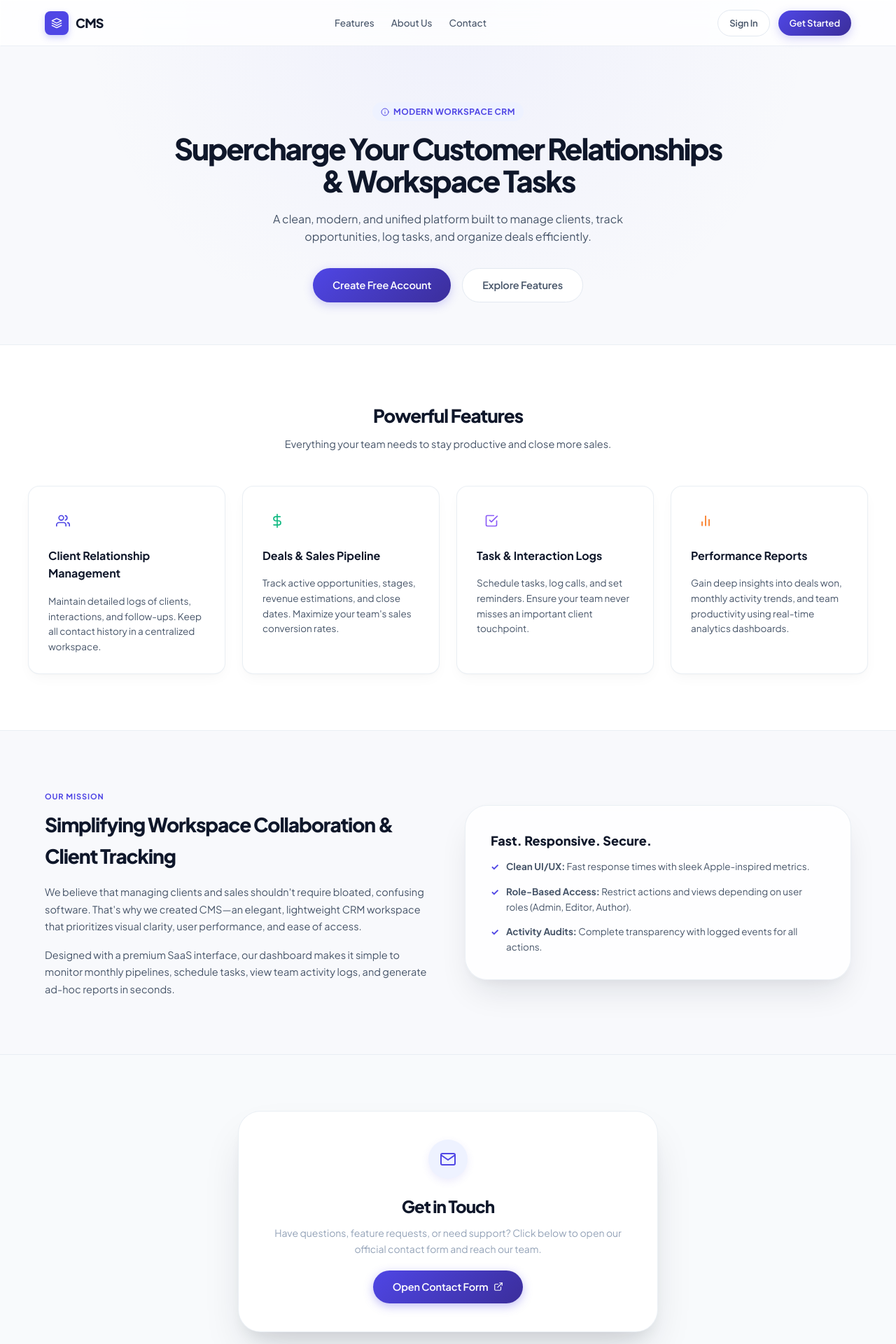
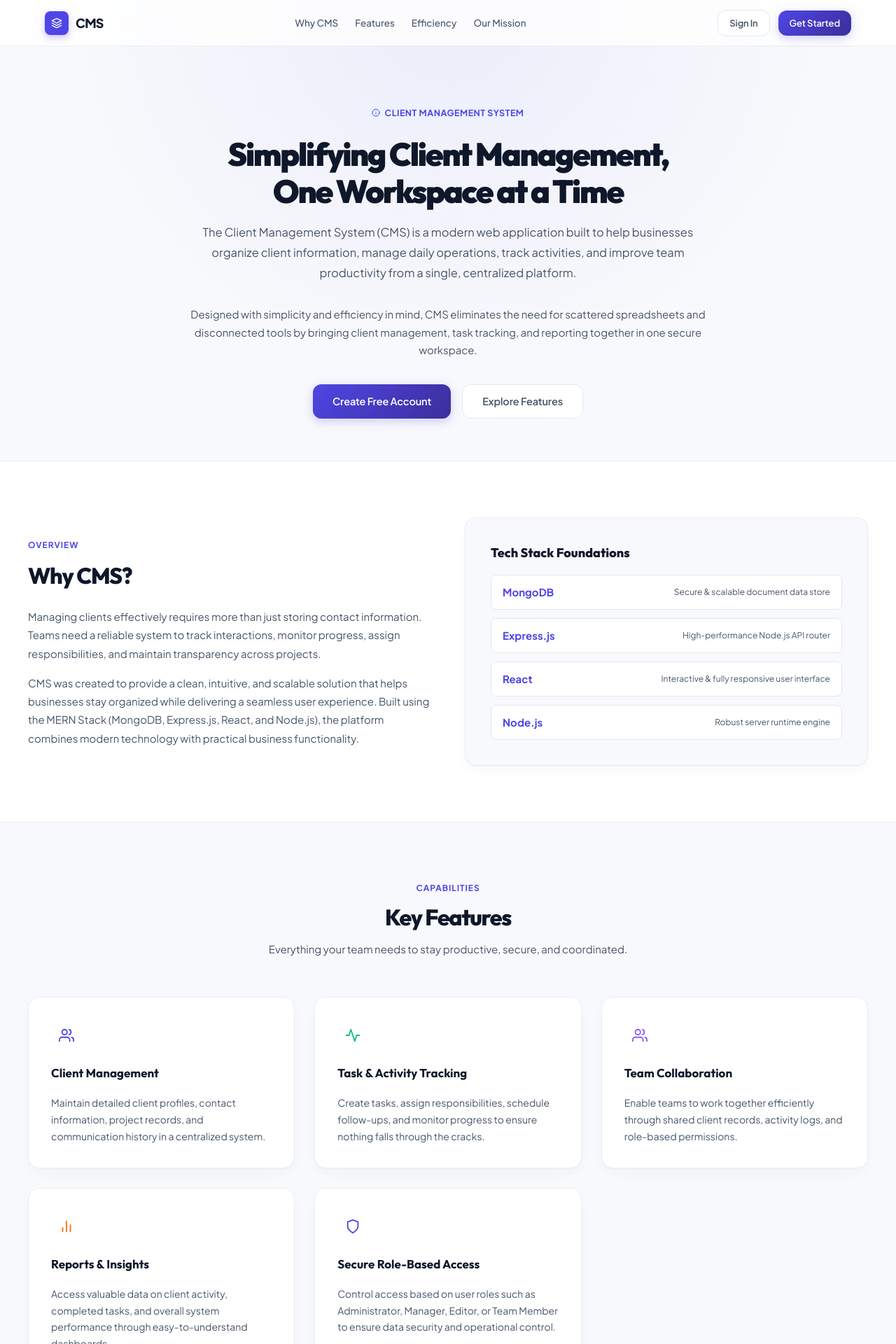
Before and after one commit to vishalsingh756/CMS_Intern, a React (Vite) app in the folder frontend/: page / in a window 1280 px wide. Shown: the top 1920 px of the page at 70% size. Built offline with nearby package versions, Linux system fonts and the light colour scheme; no server answers.

Commit message:
docs: update About page with new content structure and design

```diff
--- a/frontend/src/pages/About.jsx
+++ b/frontend/src/pages/About.jsx
@@ -1,44 +1,60 @@
 import { Link } from 'react-router-dom';
-import { FiUsers, FiDollarSign, FiCheckSquare, FiBarChart2, FiLayers, FiMail, FiInfo, FiExternalLink } from 'react-icons/fi';
+import {
+  FiUsers, FiCheckSquare, FiBarChart2, FiLayers, FiInfo,
+  FiCheckCircle, FiShield, FiTarget, FiActivity, FiUsers as FiCollaboration
+} from 'react-icons/fi';
 import useAuthStore from '../utils/authStore';
 
 export default function About() {
   const { user } = useAuthStore();
-  // Google Form URL (embedded=true renders the form layout natively)
-  const GOOGLE_FORM_URL = "https://docs.google.com/forms/d/e/1FAIpQLSeD5Rld3Mi67fIQYBu5IdaI4XdaLPLK2jvecvaKYDzBxfMHYw/viewform?embedded=true";
 
-  const features = [
+  const keyFeatures = [
     {
       icon: FiUsers,
-      title: "Client Relationship Management",
-      desc: "Maintain detailed logs of clients, interactions, and follow-ups. Keep all contact history in a centralized workspace.",
+      title: "Client Management",
+      desc: "Maintain detailed client profiles, contact information, project records, and communication history in a centralized system.",
       color: "var(--accent)"
     },
     {
-      icon: FiDollarSign,
-      title: "Deals & Sales Pipeline",
-      desc: "Track active opportunities, stages, revenue estimations, and close dates. Maximize your team's sales conversion rates.",
+      icon: FiActivity,
+      title: "Task & Activity Tracking",
+      desc: "Create tasks, assign responsibilities, schedule follow-ups, and monitor progress to ensure nothing falls through the cracks.",
       color: "var(--green)"
     },
     {
-      icon: FiCheckSquare,
-      title: "Task & Interaction Logs",
-      desc: "Schedule tasks, log calls, and set reminders. Ensure your team never misses an important client touchpoint.",
+      icon: FiCollaboration,
+      title: "Team Collaboration",
+      desc: "Enable teams to work together efficiently through shared client records, activity logs, and role-based permissions.",
       color: "var(--purple)"
     },
     {
       icon: FiBarChart2,
-      title: "Performance Reports",
-      desc: "Gain deep insights into deals won, monthly activity trends, and team productivity using real-time analytics dashboards.",
+      title: "Reports & Insights",
+      desc: "Access valuable data on client activity, completed tasks, and overall system performance through easy-to-understand dashboards.",
       color: "var(--orange)"
+    },
+    {
+      icon: FiShield,
+      title: "Secure Role-Based Access",
+      desc: "Control access based on user roles such as Administrator, Manager, Editor, or Team Member to ensure data security and operational control.",
+      color: "var(--accent)"
     }
+  ];
+
+  const efficiencyPoints = [
+    "Modern and responsive user interface",
+    "Secure authentication and authorization",
+    "Real-time activity tracking and audit logs",
+    "Scalable MERN Stack architecture",
+    "Mobile-friendly and user-focused design",
+    "Fast, secure, and easy to use"
   ];
 
   return (
     <div style={{ background: 'var(--bg)', minHeight: '100vh', display: 'flex', flexDirection: 'column' }}>
 
       {/* Decorative top gradient */}
-      <div style={{ position: 'absolute', top: 0, left: 0, right: 0, height: '400px', background: 'radial-gradient(circle at 50% 0%, rgba(99,102,241,0.06) 0%, transparent 70%)', pointerEvents: 'none', zIndex: 0 }} />
+      <div style={{ position: 'absolute', top: 0, left: 0, right: 0, height: '450px', background: 'radial-gradient(circle at 50% 0%, rgba(79,70,229,0.07) 0%, transparent 70%)', pointerEvents: 'none', zIndex: 0 }} />
 
       {/* Navigation Header */}
       <header className="glass" style={{ position: 'sticky', top: 0, zIndex: 100, borderBottom: '1px solid var(--border)', backdropFilter: 'blur(20px)' }}>
@@ -46,7 +62,7 @@ export default function About() {
 
           {/* Logo */}
           <Link to="/" style={{ display: 'flex', alignItems: 'center', gap: '10px' }}>
-            <div style={{ width: '34px', height: '34px', borderRadius: '8px', background: 'var(--accent)', display: 'flex', alignItems: 'center', justifyContent: 'center', boxShadow: '0 4px 10px rgba(99,102,241,0.3)' }}>
+            <div style={{ width: '34px', height: '34px', borderRadius: '8px', background: 'var(--accent)', display: 'flex', alignItems: 'center', justifyContent: 'center', boxShadow: '0 4px 10px rgba(79,70,229,0.3)' }}>
               <FiLayers size={16} color="#fff" />
             </div>
             <span style={{ fontSize: '18px', fontWeight: 800, color: 'var(--text-1)', letterSpacing: '-0.04em' }}>CMS</span>
@@ -54,23 +70,24 @@ export default function About() {
 
           {/* Nav Links */}
           <nav style={{ display: 'flex', alignItems: 'center', gap: '24px' }}>
+            <a href="#why-cms" style={{ fontSize: '13.5px', fontWeight: 500, color: 'var(--text-2)' }}>Why CMS</a>
             <a href="#features" style={{ fontSize: '13.5px', fontWeight: 500, color: 'var(--text-2)' }}>Features</a>
-            <a href="#about" style={{ fontSize: '13.5px', fontWeight: 500, color: 'var(--text-2)' }}>About Us</a>
-            <a href="#contact" style={{ fontSize: '13.5px', fontWeight: 500, color: 'var(--text-2)' }}>Contact</a>
+            <a href="#efficiency" style={{ fontSize: '13.5px', fontWeight: 500, color: 'var(--text-2)' }}>Efficiency</a>
+            <a href="#mission" style={{ fontSize: '13.5px', fontWeight: 500, color: 'var(--text-2)' }}>Our Mission</a>
           </nav>
 
           {/* Action Buttons */}
           <div style={{ display: 'flex', alignItems: 'center', gap: '12px' }}>
             {user ? (
-              <Link to="/dashboard" className="btn btn-primary" style={{ padding: '8px 16px', borderRadius: '980px', fontSize: '13px' }}>
+              <Link to="/dashboard" className="btn btn-primary" style={{ padding: '8px 16px', borderRadius: 'var(--radius)', fontSize: '13px' }}>
                 Back to Dashboard
               </Link>
             ) : (
               <>
-                <Link to="/login" className="btn btn-ghost" style={{ padding: '8px 16px', borderRadius: '980px', fontSize: '13px' }}>
+                <Link to="/login" className="btn btn-ghost" style={{ padding: '8px 16px', borderRadius: 'var(--radius)', fontSize: '13px' }}>
                   Sign In
                 </Link>
-                <Link to="/register" className="btn btn-primary" style={{ padding: '8px 16px', borderRadius: '980px', fontSize: '13px' }}>
+                <Link to="/register" className="btn btn-primary" style={{ padding: '8px 16px', borderRadius: 'var(--radius)', fontSize: '13px' }}>
                   Get Started
                 </Link>
               </>
@@ -86,43 +103,91 @@ export default function About() {
         {/* Hero Section */}
         <section style={{ maxWidth: '1200px', margin: '0 auto', padding: '80px 24px 60px', textAlign: 'center' }}>
           <div className="anim-fade-up">
-            <span style={{ display: 'inline-flex', alignItems: 'center', gap: '6px', background: 'var(--accent-s)', color: 'var(--accent)', fontSize: '12px', fontWeight: 700, padding: '4px 12px', borderRadius: '980px', textTransform: 'uppercase', letterSpacing: '0.04em', marginBottom: '16px' }}>
-              <FiInfo size={12} /> Modern Workspace CRM
+            <span style={{ display: 'inline-flex', alignItems: 'center', gap: '6px', background: 'var(--accent-s)', color: 'var(--accent)', fontSize: '12.5px', fontWeight: 700, padding: '5px 14px', borderRadius: '980px', textTransform: 'uppercase', letterSpacing: '0.04em', marginBottom: '18px' }}>
+              <FiInfo size={12} /> Client Management System
             </span>
-            <h1 style={{ fontSize: '42px', fontWeight: 900, color: 'var(--text-1)', letterSpacing: '-0.05em', lineHeight: '1.1', maxWidth: '800px', margin: '0 auto 18px' }}>
-              Supercharge Your Customer Relationships & Workspace Tasks
+            <h1 style={{ fontSize: '46px', fontWeight: 900, color: 'var(--text-1)', letterSpacing: '-0.05em', lineHeight: '1.15', maxWidth: '850px', margin: '0 auto 18px', fontFamily: "'Outfit', sans-serif" }}>
+              Simplifying Client Management,<br />One Workspace at a Time
             </h1>
-            <p style={{ fontSize: '16px', color: 'var(--text-2)', maxWidth: '600px', margin: '0 auto 32px', lineHeight: '1.6' }}>
-              A clean, modern, and unified platform built to manage clients, track opportunities, log tasks, and organize deals efficiently.
+            <p style={{ fontSize: '16.5px', color: 'var(--text-2)', maxWidth: '750px', margin: '0 auto 32px', lineHeight: '1.75' }}>
+              The Client Management System (CMS) is a modern web application built to help businesses organize client information, manage daily operations, track activities, and improve team productivity from a single, centralized platform.
+            </p>
+            <p style={{ fontSize: '15px', color: 'var(--text-2)', maxWidth: '750px', margin: '0 auto 36px', lineHeight: '1.7' }}>
+              Designed with simplicity and efficiency in mind, CMS eliminates the need for scattered spreadsheets and disconnected tools by bringing client management, task tracking, and reporting together in one secure workspace.
             </p>
             <div style={{ display: 'flex', justifyContent: 'center', gap: '16px' }}>
-              <Link to="/register" className="btn btn-primary" style={{ padding: '12px 28px', fontSize: '14.5px', borderRadius: '980px' }}>
-                Create Free Account
-              </Link>
-              <a href="#features" className="btn btn-ghost" style={{ padding: '12px 28px', fontSize: '14.5px', borderRadius: '980px' }}>
+              {user ? (
+                <Link to="/dashboard" className="btn btn-primary" style={{ padding: '12px 28px', fontSize: '14.5px' }}>
+                  Open Dashboard
+                </Link>
+              ) : (
+                <Link to="/register" className="btn btn-primary" style={{ padding: '12px 28px', fontSize: '14.5px' }}>
+                  Create Free Account
+                </Link>
+              )}
+              <a href="#features" className="btn btn-ghost" style={{ padding: '12px 28px', fontSize: '14.5px' }}>
                 Explore Features
               </a>
             </div>
           </div>
         </section>
 
-        {/* Features Section */}
-        <section id="features" style={{ background: '#fff', borderTop: '1px solid var(--border)', borderBottom: '1px solid var(--border)', padding: '80px 24px' }}>
+        {/* Why CMS Section */}
+        <section id="why-cms" style={{ background: '#fff', borderTop: '1px solid var(--border)', borderBottom: '1px solid var(--border)', padding: '80px 24px' }}>
+          <div style={{ maxWidth: '1200px', margin: '0 auto' }}>
+            <div style={{ display: 'grid', gridTemplateColumns: 'repeat(auto-fit, minmax(300px, 1fr))', gap: '48px', alignItems: 'center' }}>
+              <div>
+                <span style={{ fontSize: '12px', fontWeight: 700, color: 'var(--accent)', letterSpacing: '0.08em', textTransform: 'uppercase' }}>Overview</span>
+                <h2 style={{ fontSize: '32px', fontWeight: 800, color: 'var(--text-1)', letterSpacing: '-0.04em', marginTop: '8px', marginBottom: '20px', fontFamily: "'Outfit', sans-serif" }}>
+                  Why CMS?
+                </h2>
+                <p style={{ fontSize: '15px', color: 'var(--text-2)', lineHeight: '1.75', marginBottom: '16px' }}>
+                  Managing clients effectively requires more than just storing contact information. Teams need a reliable system to track interactions, monitor progress, assign responsibilities, and maintain transparency across projects.
+                </p>
+                <p style={{ fontSize: '15px', color: 'var(--text-2)', lineHeight: '1.75' }}>
+                  CMS was created to provide a clean, intuitive, and scalable solution that helps businesses stay organized while delivering a seamless user experience. Built using the MERN Stack (MongoDB, Express.js, React, and Node.js), the platform combines modern technology with practical business functionality.
+                </p>
+              </div>
+
+              {/* Visual Card Representation of tech stack */}
+              <div className="card" style={{ padding: '36px', background: 'var(--bg)', border: '1px solid var(--border)', boxShadow: 'var(--shadow-sm)' }}>
+                <h3 style={{ fontSize: '18px', fontWeight: 800, color: 'var(--text-1)', marginBottom: '16px', fontFamily: "'Outfit', sans-serif" }}>Tech Stack Foundations</h3>
+                <div style={{ display: 'flex', flexDirection: 'column', gap: '12px' }}>
+                  {[
+                    { label: "MongoDB", desc: "Secure & scalable document data store" },
+                    { label: "Express.js", desc: "High-performance Node.js API router" },
+                    { label: "React", desc: "Interactive & fully responsive user interface" },
+                    { label: "Node.js", desc: "Robust server runtime engine" }
+                  ].map((t, idx) => (
+                    <div key={idx} style={{ background: '#fff', border: '1px solid var(--border-2)', borderRadius: '8px', padding: '12px 16px', display: 'flex', justifyContent: 'space-between', alignItems: 'center' }}>
+                      <strong style={{ color: 'var(--accent)' }}>{t.label}</strong>
+                      <span style={{ fontSize: '12px', color: 'var(--text-2)' }}>{t.desc}</span>
+                    </div>
+                  ))}
+                </div>
+              </div>
+            </div>
+          </div>
+        </section>
+
+        {/* Key Features Section */}
+        <section id="features" style={{ padding: '80px 24px' }}>
           <div style={{ maxWidth: '1200px', margin: '0 auto' }}>
 
-            <div style={{ textAlign: 'center', marginBottom: '48px' }}>
-              <h2 style={{ fontSize: '26px', fontWeight: 800, color: 'var(--text-1)', letterSpacing: '-0.04em' }}>Powerful Features</h2>
-              <p style={{ fontSize: '14.5px', color: 'var(--text-2)', marginTop: '8px' }}>Everything your team needs to stay productive and close more sales.</p>
+            <div style={{ textAlign: 'center', marginBottom: '56px' }}>
+              <span style={{ fontSize: '12px', fontWeight: 700, color: 'var(--accent)', letterSpacing: '0.08em', textTransform: 'uppercase' }}>Capabilities</span>
+              <h2 style={{ fontSize: '32px', fontWeight: 800, color: 'var(--text-1)', letterSpacing: '-0.04em', marginTop: '6px', fontFamily: "'Outfit', sans-serif" }}>Key Features</h2>
+              <p style={{ fontSize: '15px', color: 'var(--text-2)', marginTop: '8px' }}>Everything your team needs to stay productive, secure, and coordinated.</p>
             </div>
 
-            <div style={{ display: 'grid', gridTemplateColumns: 'repeat(auto-fit, minmax(250px, 1fr))', gap: '24px' }}>
-              {features.map((f, i) => (
-                <div key={i} className="card" style={{ padding: '28px', display: 'flex', flexDirection: 'column', gap: '16px' }}>
-                  <div style={{ width: '42px', height: '42px', borderRadius: '10px', background: `${f.color}15`, color: f.color, display: 'flex', alignItems: 'center', justifyContent: 'center' }}>
-                    <f.icon size={20} />
+            <div style={{ display: 'grid', gridTemplateColumns: 'repeat(auto-fit, minmax(320px, 1fr))', gap: '28px' }}>
+              {keyFeatures.map((f, i) => (
+                <div key={i} className="card" style={{ padding: '32px', display: 'flex', flexDirection: 'column', gap: '18px' }}>
+                  <div style={{ width: '44px', height: '44px', borderRadius: '12px', background: `${f.color}15`, color: f.color, display: 'flex', alignItems: 'center', justifyContent: 'center' }}>
+                    <f.icon size={22} />
                   </div>
-                  <h3 style={{ fontSize: '16px', fontWeight: 700, color: 'var(--text-1)' }}>{f.title}</h3>
-                  <p style={{ fontSize: '13.5px', color: 'var(--text-2)', lineHeight: '1.6' }}>{f.desc}</p>
+                  <h3 style={{ fontSize: '17px', fontWeight: 700, color: 'var(--text-1)', fontFamily: "'Outfit', sans-serif" }}>{f.title}</h3>
+                  <p style={{ fontSize: '14px', color: 'var(--text-2)', lineHeight: '1.7' }}>{f.desc}</p>
                 </div>
               ))}
             </div>
@@ -130,96 +195,45 @@ export default function About() {
           </div>
         </section>
 
-        {/* About the Website Section */}
-        <section id="about" style={{ padding: '80px 24px', maxWidth: '1200px', margin: '0 auto' }}>
-          <div style={{ display: 'grid', gridTemplateColumns: 'repeat(auto-fit, minmax(300px, 1fr))', gap: '48px', alignItems: 'center' }}>
-            <div>
-              <span style={{ fontSize: '11px', fontWeight: 700, color: 'var(--accent)', letterSpacing: '0.08em', textTransform: 'uppercase' }}>Our Mission</span>
-              <h2 style={{ fontSize: '28px', fontWeight: 800, color: 'var(--text-1)', letterSpacing: '-0.04em', marginTop: '8px', marginBottom: '16px' }}>
-                Simplifying Workspace Collaboration & Client Tracking
-              </h2>
-              <p style={{ fontSize: '14.5px', color: 'var(--text-2)', lineHeight: '1.7', marginBottom: '16px' }}>
-                We believe that managing clients and sales shouldn't require bloated, confusing software. That's why we created CMS—an elegant, lightweight CRM workspace that prioritizes visual clarity, user performance, and ease of access.
-              </p>
-              <p style={{ fontSize: '14.5px', color: 'var(--text-2)', lineHeight: '1.7' }}>
-                Designed with a premium SaaS interface, our dashboard makes it simple to monitor monthly pipelines, schedule tasks, view team activity logs, and generate ad-hoc reports in seconds.
-              </p>
+        {/* Built for Efficiency Section */}
+        <section id="efficiency" style={{ background: '#fff', borderTop: '1px solid var(--border)', borderBottom: '1px solid var(--border)', padding: '80px 24px' }}>
+          <div style={{ maxWidth: '1200px', margin: '0 auto' }}>
+            <div style={{ textAlign: 'center', marginBottom: '48px' }}>
+              <span style={{ fontSize: '12px', fontWeight: 700, color: 'var(--accent)', letterSpacing: '0.08em', textTransform: 'uppercase' }}>Performance</span>
+              <h2 style={{ fontSize: '32px', fontWeight: 800, color: 'var(--text-1)', letterSpacing: '-0.04em', marginTop: '6px', fontFamily: "'Outfit', sans-serif" }}>Built for Efficiency</h2>
             </div>
 
-            {/* Visual Glassmorphic Block */}
-            <div className="glass" style={{ padding: '36px', borderRadius: 'var(--radius-2xl)', border: '1px solid var(--border)', boxShadow: 'var(--shadow-lg)' }}>
-              <h3 style={{ fontSize: '18px', fontWeight: 800, color: 'var(--text-1)', marginBottom: '12px' }}>Fast. Responsive. Secure.</h3>
-              <ul style={{ display: 'flex', flexDirection: 'column', gap: '14px', listStyle: 'none' }}>
-                <li style={{ display: 'flex', gap: '10px', fontSize: '13.5px', color: 'var(--text-2)' }}>
-                  <span style={{ color: 'var(--accent)', fontWeight: 'bold' }}>✓</span>
-                  <span><strong>Clean UI/UX:</strong> Fast response times with sleek Apple-inspired metrics.</span>
-                </li>
-                <li style={{ display: 'flex', gap: '10px', fontSize: '13.5px', color: 'var(--text-2)' }}>
-                  <span style={{ color: 'var(--accent)', fontWeight: 'bold' }}>✓</span>
-                  <span><strong>Role-Based Access:</strong> Restrict actions and views depending on user roles (Admin, Editor, Author).</span>
-                </li>
-                <li style={{ display: 'flex', gap: '10px', fontSize: '13.5px', color: 'var(--text-2)' }}>
-                  <span style={{ color: 'var(--accent)', fontWeight: 'bold' }}>✓</span>
-                  <span><strong>Activity Audits:</strong> Complete transparency with logged events for all actions.</span>
-                </li>
-              </ul>
+            <div style={{ display: 'grid', gridTemplateColumns: 'repeat(auto-fit, minmax(280px, 1fr))', gap: '20px' }}>
+              {efficiencyPoints.map((p, idx) => (
+                <div key={idx} className="card-inset" style={{ padding: '20px 24px', display: 'flex', alignItems: 'center', gap: '14px', border: '1px solid var(--border)' }}>
+                  <FiCheckCircle size={18} style={{ color: 'var(--green)', flexShrink: 0 }} />
+                  <span style={{ fontSize: '14.5px', fontWeight: 600, color: 'var(--text-2)' }}>{p}</span>
+                </div>
+              ))}
             </div>
           </div>
         </section>
 
-        {/* Contact Us Section */}
-        <section id="contact" style={{ background: 'var(--surface-2)', borderTop: '1px solid var(--border)', padding: '80px 24px' }}>
-          <div style={{ maxWidth: '600px', margin: '0 auto' }}>
-
-            <div className="glass" style={{
-              padding: '40px 32px',
-              borderRadius: 'var(--radius-2xl)',
-              border: '1px solid var(--border)',
-              boxShadow: 'var(--shadow-xl)',
-              textAlign: 'center',
-              background: '#fff',
-              display: 'flex',
-              flexDirection: 'column',
-              alignItems: 'center',
-              gap: '20px'
-            }}>
-              <div style={{
-                width: '56px', height: '56px', borderRadius: '50%',
-                background: 'var(--accent-s)', color: 'var(--accent)',
-                display: 'inline-flex', alignItems: 'center', justifyContent: 'center',
-                boxShadow: '0 4px 12px rgba(79,70,229,0.1)'
-              }}>
-                <FiMail size={24} />
-              </div>
-
-              <div>
-                <h2 style={{ fontSize: '24px', fontWeight: 900, color: 'var(--text-1)', letterSpacing: '-0.04em' }}>Get in Touch</h2>
-                <p style={{ fontSize: '14px', color: 'var(--text-3)', marginTop: '8px', lineHeight: '1.6' }}>
-                  Have questions, feature requests, or need support? Click below to open our official contact form and reach our team.
-                </p>
-              </div>
-
-              <a
-                href={GOOGLE_FORM_URL.replace('?embedded=true', '')}
-                target="_blank"
-                rel="noreferrer"
-                className="btn btn-primary"
-                style={{
-                  display: 'inline-flex',
-                  alignItems: 'center',
-                  gap: '8px',
-                  padding: '12px 28px',
-                  fontSize: '14.5px',
-                  fontWeight: 600,
-                  borderRadius: '980px',
-                  boxShadow: '0 4px 14px rgba(79,70,229,0.35)',
-                  textDecoration: 'none'
-                }}
-              >
-                Open Contact Form <FiExternalLink size={14} />
-              </a>
+        {/* Our Mission Section */}
+        <section id="mission" style={{ padding: '80px 24px', maxWidth: '900px', margin: '0 auto', textAlign: 'center' }}>
+          <div className="card glass" style={{ padding: '56px 40px', border: '1px solid var(--border)', boxShadow: 'var(--shadow-lg)', display: 'flex', flexDirection: 'column', alignItems: 'center', gap: '24px' }}>
+            <div style={{ width: '56px', height: '56px', borderRadius: '50%', background: 'var(--accent-s)', color: 'var(--accent)', display: 'flex', alignItems: 'center', justifyContent: 'center', boxShadow: '0 4px 12px rgba(79,70,229,0.15)' }}>
+              <FiTarget size={26} />
             </div>
 
+            <h2 style={{ fontSize: '32px', fontWeight: 800, color: 'var(--text-1)', letterSpacing: '-0.04em', fontFamily: "'Outfit', sans-serif" }}>Our Mission</h2>
+
+            <p style={{ fontSize: '16.5px', color: 'var(--text-1)', lineHeight: '1.8', fontWeight: 500 }}>
+              "Our mission is to make client management simple, organized, and accessible for businesses of all sizes."
+            </p>
+
+            <p style={{ fontSize: '14.5px', color: 'var(--text-2)', lineHeight: '1.75', textAlign: 'justify' }}>
+              By combining powerful management tools with a clean and user-friendly experience, CMS helps teams focus less on administrative complexity and more on building stronger client relationships and achieving better results.
+            </p>
+
+            <p style={{ fontSize: '14.5px', color: 'var(--text-2)', lineHeight: '1.75', textAlign: 'justify' }}>
+              Whether you're managing a growing client base, coordinating team activities, or monitoring business operations, CMS provides the tools needed to stay productive, organized, and connected.
+            </p>
           </div>
         </section>
 
```
